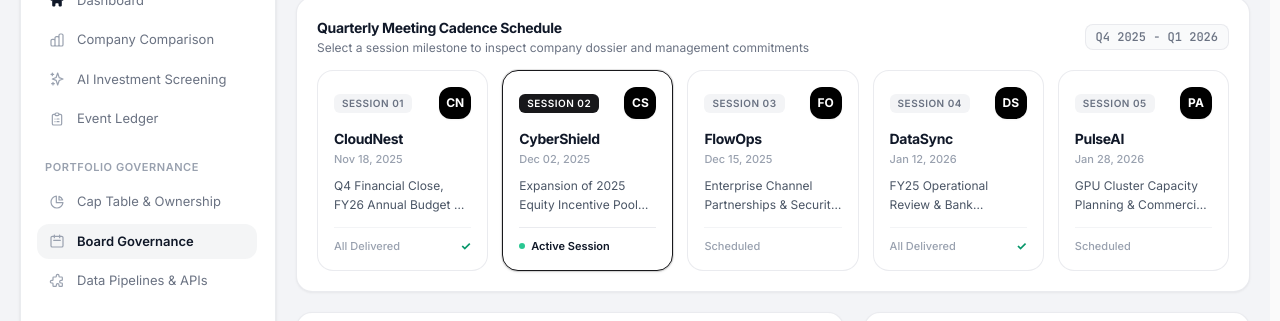
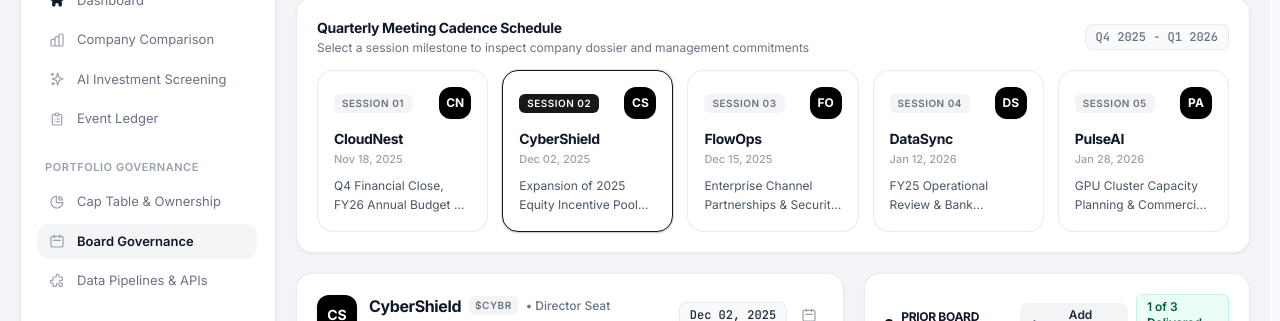
Before and after one commit to Kentzxc13/Metrica, a Next.js app: page /governance in a window 1280 px wide. Shown: the part 157-478 px from the top of the page. Built offline with nearby package versions, Linux system fonts and the light colour scheme; no server answers; the database is empty.

Commit message:
fix(governance): remove active session and scheduled footer from cadence milestone cards

```diff
--- a/src/app/(dashboard)/governance/page.tsx
+++ b/src/app/(dashboard)/governance/page.tsx
@@ -240,17 +240,15 @@ export default function BoardGovernancePage() {
                 <div className="grid grid-cols-1 sm:grid-cols-2 md:grid-cols-5 gap-3.5">
                     {boardMeetings.map((bm, index) => {
                         const isSelected = selectedMeetingId === bm.id;
-                        const isAllDelivered = bm.deliveryRate?.includes('100%');
                         return (
                             <div
                                 key={bm.id}
                                 onClick={() => setSelectedMeetingId(bm.id)}
-                                className={`p-4 rounded-2xl border transition-all cursor-pointer flex flex-col justify-between min-h-[156px] ${isSelected
+                                className={`p-4 rounded-2xl border transition-all cursor-pointer flex flex-col justify-start min-h-[140px] ${isSelected
                                     ? 'bg-white border-zinc-900 shadow-sm ring-1 ring-zinc-900/10'
                                     : 'bg-white border-gray-200/80 hover:border-gray-300 hover:shadow-xs'
                                     }`}
                             >
-                                <div>
                                 <div className="flex items-center justify-between">
                                     <span className={`text-[10px] font-semibold uppercase tracking-wider px-2 py-0.5 rounded-md ${isSelected ? 'bg-zinc-900 text-white' : 'bg-gray-100 text-gray-500'}`}>
                                         Session 0{index + 1}
@@ -270,23 +268,6 @@ export default function BoardGovernancePage() {
                                 <p className="mt-2 text-xs text-gray-600 leading-relaxed line-clamp-2">
                                     {bm.agendaTopic}
                                 </p>
-                                </div>
-
-                                {isSelected ? (
-                                    <div className="mt-3 pt-2.5 border-t border-gray-200/80 flex items-center justify-between">
-                                        <div className="inline-flex items-center gap-1.5 text-[11px] font-semibold text-gray-900">
-                                            <span className="w-1.5 h-1.5 rounded-full bg-emerald-500 animate-pulse"></span>
-                                            <span>Active Session</span>
-                                        </div>
-                                    </div>
-                                ) : (
-                                    <div className="mt-3 pt-2.5 border-t border-gray-100 flex items-center justify-between text-[11px] text-gray-400">
-                                        <span className="font-medium">{isAllDelivered ? 'All Delivered' : 'Scheduled'}</span>
-                                        {isAllDelivered && (
-                                            <span className="text-emerald-600 font-bold text-xs">✓</span>
-                                        )}
-                                    </div>
-                                )}
                             </div>
                         );
                     })}
```
Lines whose indentation alone changed are shown as unchanged.
